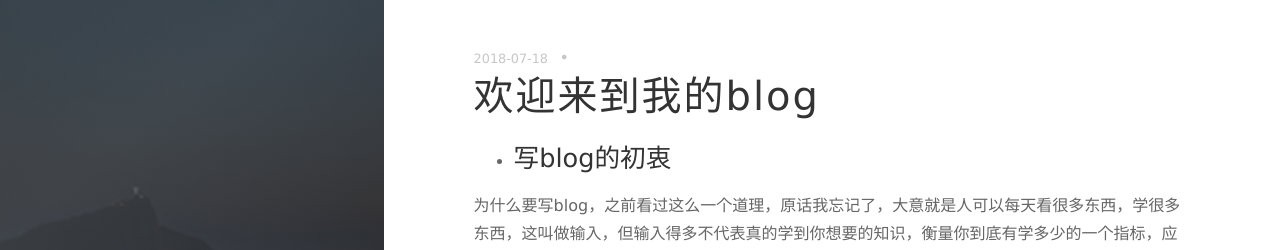
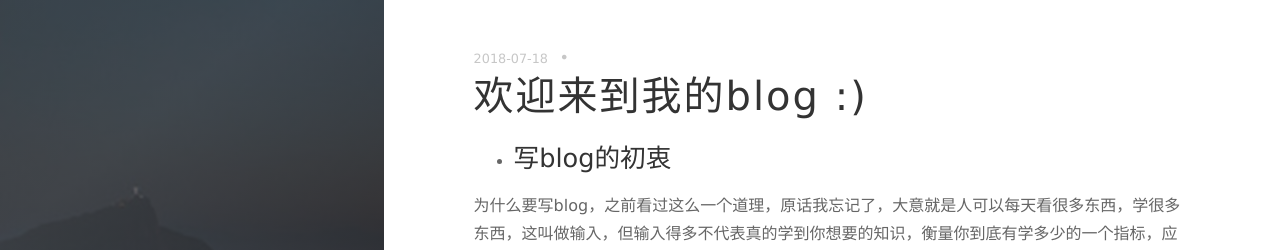
Before and after one commit to Jim0618/Jim0618.github.io, a Jekyll site: the page built from _posts/2018-07-18-tht-first-blog-post.md, in a window 1280 px wide and 900 px high. Shown: the top 250 px of the window. Built offline with Jekyll 4.4.1, drawn with Linux system fonts in a browser that asks for light colours; nearby versions of some CDN libraries; comment, search, counter and statistics services are not loaded.

```diff
--- a/_posts/2018-07-18-tht-first-blog-post.md
+++ b/_posts/2018-07-18-tht-first-blog-post.md
@@ -1,6 +1,6 @@
 ---
 layout: post
-title: 欢迎来到我的blog
+title: 欢迎来到我的blog :)
 ---
 
 * ### 写blog的初衷
```
